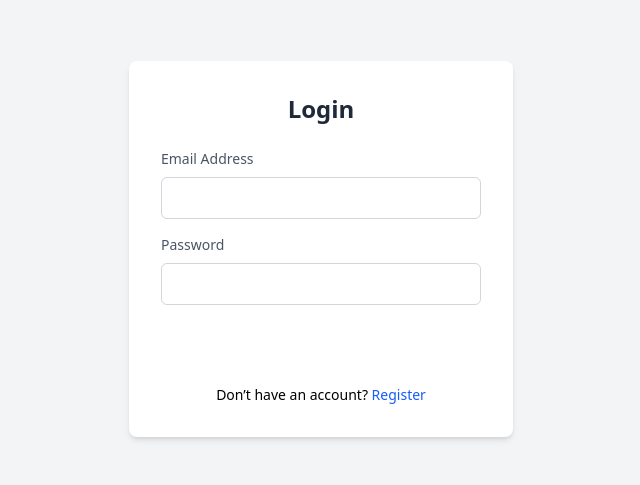
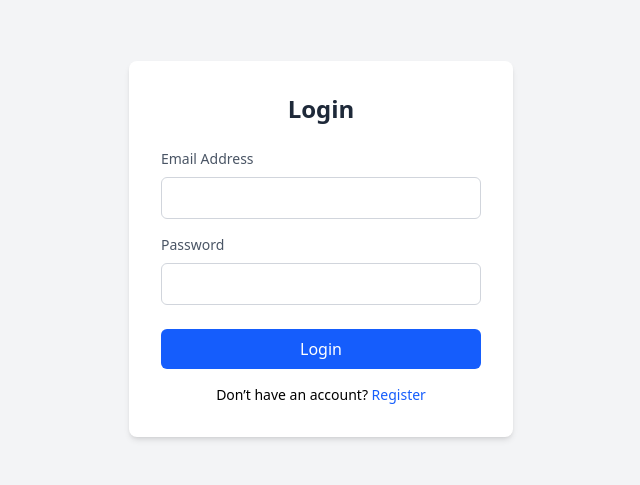
Before and after one commit to Yashasvi-14/buildsync, a React app in the folder frontend/: page /login in a window 1280 px wide. Shown: the part 167-652 px from the top of the page, without its empty margins (319-959 px from the left). Built offline with nearby package versions, Linux system fonts and the light colour scheme; no server answers; the HTML template or start-up script is replaced by a standard one.

Commit message:
fix(ui):login button visibility issue

```diff
--- a/frontend/src/pages/LoginPage.jsx
+++ b/frontend/src/pages/LoginPage.jsx
@@ -67,7 +67,7 @@ const LoginPage = () => {
                     {/* Submit Button */}
                     <button
                         type="submit"
-                        className="w-full py-2 text-white bg-primary rounded-md hover:bg-primary/90 focus:outline-none focus:ring-2 focus:ring-offset-2 focus:ring-blue-500"
+                        className="w-full py-2 text-white bg-blue-600 rounded-md hover:bg-blue-700 transition"
                     >
                         Login
                     </button>
```
Also changed, not shown: 1 other file (tests, documents, lock files or other folders).
